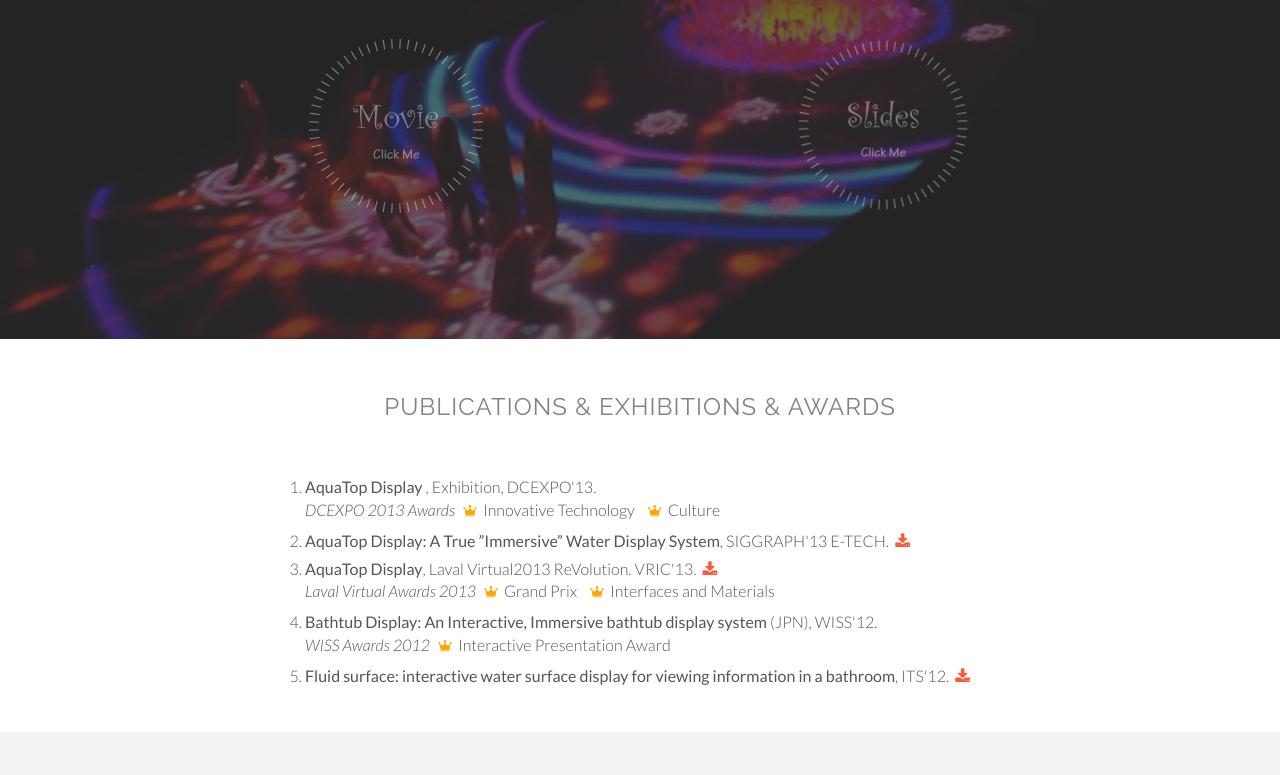
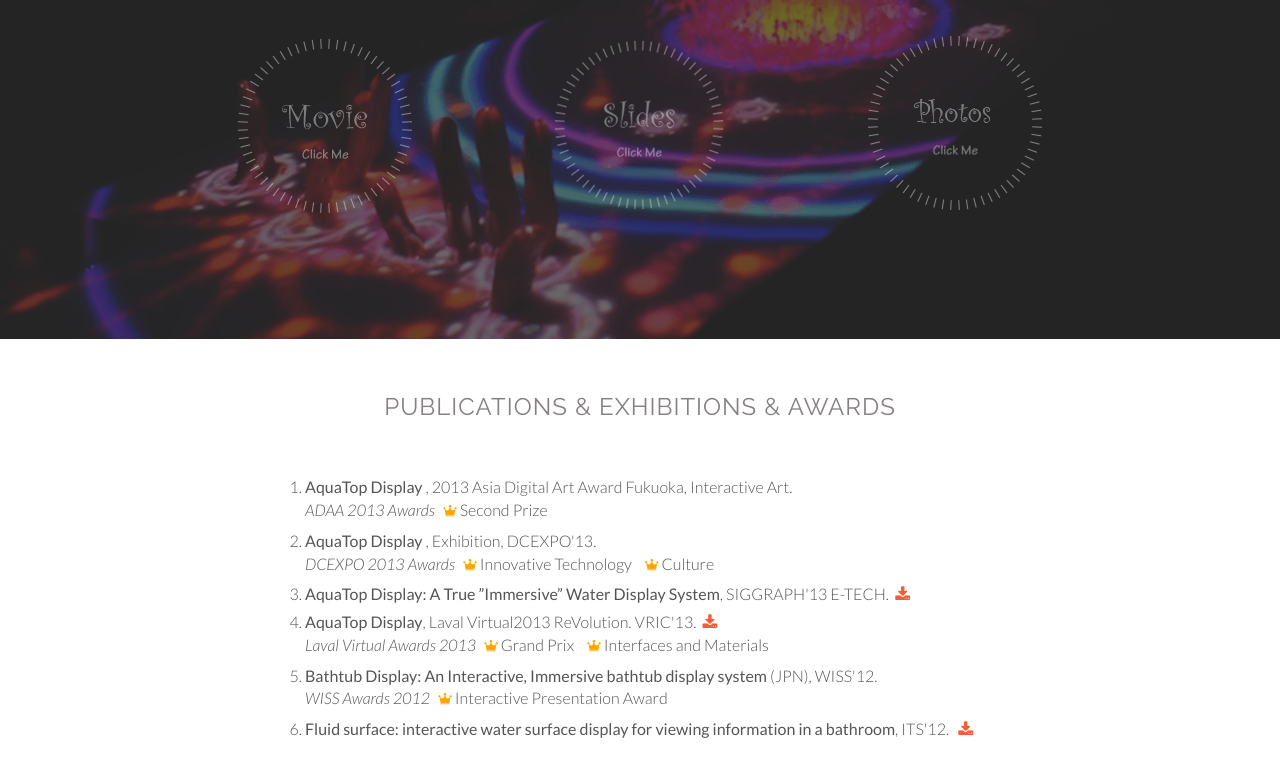
Before and after one commit to sngymn/aquatopdisplay, a plain HTML site: page index.html in a window 1280 px wide. Shown: the part 2445-3220 px from the top of the page. Drawn offline with Linux system fonts and the light colour scheme; files whose address does not match are found by name.

Commit message:
Add FlickrLink button

```diff
--- a/index.html
+++ b/index.html
@@ -7,7 +7,6 @@
     <meta name="description" content="AquaTop Display is a projection system that uses white water as a screen surface. ">
     <meta name="author" content="Shingo Yamano">
     <link rel="shortcut icon" href="assets/ico/favicon.png">
-
     <title>AquaTop - An Interactive Water Surface</title>
 
     <!-- Bootstrap core CSS -->
@@ -42,7 +41,6 @@
   </head>
 
   <body data-spy="scroll" data-offset="0" data-target="#theMenu">
-
 	<!-- Menu -->
 	<nav class="menu" id="theMenu">
 		<div class="menu-wrap">
@@ -54,11 +52,9 @@
 			<a href="#member" class="smoothScroll">Members</a>
 			<a href="#contact" class="smoothScroll">Contact</a>
 		</div>
-
 		<!-- Menu button -->
 		<div id="menuToggle"><i class="icon-reorder"></i></div>
 	</nav>
-
 
 	<!-- ========== HEADER SECTION ========== -->
 	<section id="home" name="home"></section>
@@ -75,7 +71,6 @@
 			</div>
 		</div><!-- /container -->
 	</div><!-- /headerwrap -->
-
 
 	<!-- ========== WHITE SECTION ========== -->
 	<div id="w">
@@ -113,7 +108,7 @@
 						<i class="ls-icon-location"></i> Tokyo, JAPAN<br />
 					</p>
 				</div>
-			</div>
+			</div><!-- /row -->
 		</div><!-- /container -->
 	</div><!-- /g -->
 
@@ -166,8 +161,8 @@
 				</div>
 				<div class="col-lg-2"></div>
 
-			</div>
-		</div>
+			</div><!-- /row -->
+		</div><!-- /container -->
 	</div><!-- /dg -->
 
 
@@ -177,11 +172,17 @@
 				<h3>VISUALS &amp; AIDS</h3>
 				<br>
 				<br>
-				<div class="col-lg-7 port-space">
-					<a href="http://www.youtube.com/watch?v=fYJneaa2O8I" rel="lightbox"> <img class="mask" src="assets/img/work1.png"> </div></a>
-				<div class="col-lg-3 port-space">
-                	<a href="./slide.html?iframe" rel="lightbox" ><img class="mask" src="assets/img/work2.png"></a>
-                </div>
+				<div class="col-lg-10 col-lg-offset-1">
+				<div class="col-lg-4 port-space">
+					<a href="http://www.youtube.com/watch?v=fYJneaa2O8I" rel="lightbox"> <img class="mask" src="assets/img/work1.png"></a>
+				</div>
+				<div class="col-lg-4 port-space">
+          <a href="./slide.html?iframe" rel="lightbox" ><img class="mask" src="assets/img/work2.png"></a>
+        </div>
+        <div class="col-lg-4 port-space">
+          <a href="http://www.flickr.com/photos/aquatop/" target="_blank"><img class="mask" src="assets/img/work3.png"></a>
+        </div>
+				</div>
 				</div>
 				<div class="col-lg-2 port-space"></div>
 <!--
@@ -204,39 +205,45 @@
 				<div class="col-lg-2"></div>
 				<div class="col-lg-8 desc publication-lists">
 				<ol>
+
+	<!-- ADAA -->
+	<li class="publication-list"> <b>AquaTop Display </b>, 2013 Asia Digital Art Award Fukuoka, Interactive Art.&nbsp;&nbsp;</li>
+  <ul class="list-inline">
+	  <i> ADAA 2013 Awards</i>
+    <li><i class="ls-icon-crown">&nbsp;</i>Second Prize</li>
+	</ul>
+	<!-- /ADAA -->
+	<!-- DCEXPO -->
 	<li class="publication-list"> <b>AquaTop Display </b>, Exhibition, DCEXPO&#39;13.&nbsp;&nbsp;</li>
 	<ul class="list-inline">
-	<i> DCEXPO 2013 Awards</i>
-	<li><i class="ls-icon-crown">&nbsp;</i>
-	Innovative Technology
-	</li>
-	<li>
-	<i class="ls-icon-crown">&nbsp;</i>
-	Culture
-	</li>
+	  <i> DCEXPO 2013 Awards</i>
+    <li><i class="ls-icon-crown">&nbsp;</i>Innovative Technology</li>
+    <li><i class="ls-icon-crown">&nbsp;</i>Culture</li>
 	</ul>
+	<!-- /DCEXPO -->
+	<!-- SIGGRAPH -->
 	<li class="publication-list"><b>AquaTop Display: A True ”Immersive” Water Display System</b>, SIGGRAPH&#39;13 E-TECH.&nbsp;&nbsp;<a target="_blank" href="http://dl.acm.org/citation.cfm?id=2503368.2503372&coll=DL&dl=GUIDE&CFID=377822936&CFTOKEN=24264122" rel="tooltip" title="PDF"><i class="icon-download-alt"></i></a>
 		</li>
+		<!-- /SIGGRAPH -->
+		<!-- Laval -->
 	<li class="publication-list"><b>AquaTop Display</b>, Laval Virtual2013 ReVolution. VRIC&#39;13.&nbsp;&nbsp;<a target="_blank" href="http://dl.acm.org/citation.cfm?id=2466816.2466842&coll=DL&dl=GUIDE&CFID=377822936&CFTOKEN=24264122" rel="tooltip" title="PDF"><i class="icon-download-alt"></i></a>
 	</li>
 	<ul class="list-inline">
-	<i> Laval Virtual Awards 2013 </i>
-	<li><i class="ls-icon-crown">&nbsp;</i>
-	Grand Prix
-	</li>
-	<li>
-	<i class="ls-icon-crown">&nbsp;</i>
-	Interfaces and Materials
-	</li>
+	  <i> Laval Virtual Awards 2013 </i>
+    <li><i class="ls-icon-crown">&nbsp;</i>Grand Prix</li>
+    <li><i class="ls-icon-crown">&nbsp;</i>Interfaces and Materials</li>
 	</ul>
+	<!-- /Laval -->
+	<!-- WISS -->
 	<li class="publication-list"><b>Bathtub Display: An Interactive, Immersive bathtub display system</b>&nbsp;(JPN), WISS&#39;12.&nbsp;&nbsp;</li>
 	<ul class="list-inline">
-	<i> WISS Awards 2012</i>
-	<li><i class="ls-icon-crown">&nbsp;</i>
-	Interactive Presentation Award
-	</li>
+    <i> WISS Awards 2012</i>
+    <li><i class="ls-icon-crown">&nbsp;</i>Interactive Presentation Award</li>
 	</ul>
-	<li class="publication-list"><b>Fluid surface: interactive water surface display for viewing information in a bathroom</b>, ITS&#39;12.&nbsp;&nbsp;<a target="_blank" href="http://dl.acm.org/citation.cfm?id=2512349.2512815&coll=DL&dl=GUIDE&CFID=377822936&CFTOKEN=24264122" rel="tooltip" title="PDF"><i class="icon-download-alt"></i></a></li>
+	<li class="publication-list"><b>Fluid surface: interactive water surface display for viewing information in a bathroom</b>, ITS&#39;12.&nbsp;&nbsp;<a target="_blank" href="http://dl.acm.org/citation.cfm?id=2512349.2512815&coll=DL&dl=GUIDE&CFID=377822936&CFTOKEN=24264122" rel="tooltip" title="PDF">
+    <i class="icon-download-alt"></i></a>
+    </li>
+    <!-- /WISS -->
 				</ol>
 				</div>
 			</div>
```
Also changed, not shown: assets/img/work3.png (added).
